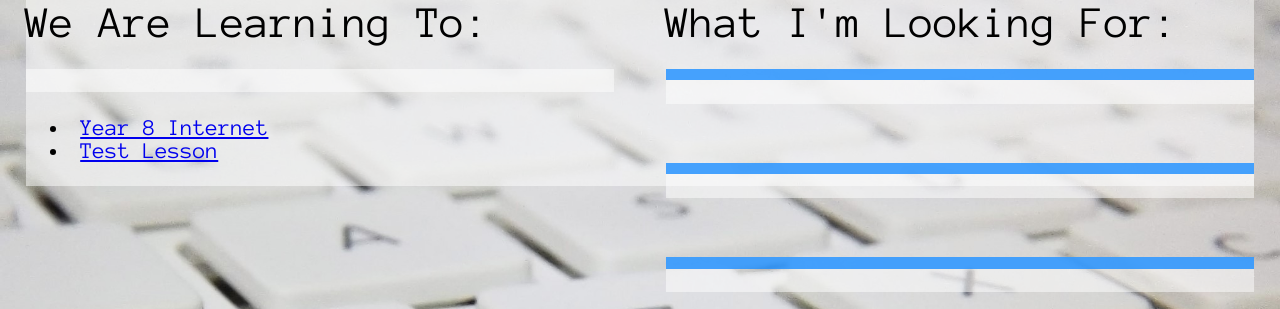
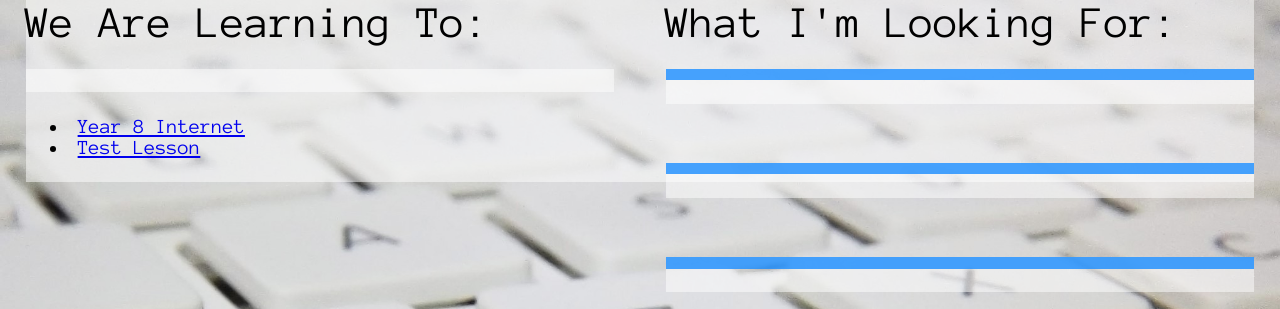
Before and after one commit to MalphasWats/computing.codes, a Jekyll site: the page built from index.html, in a window 1280 px wide. Shown: the top 309 px of the page. Built offline with Jekyll 4.4.1, drawn with Linux system fonts in a browser that asks for light colours; Markdown is read by kramdown in place of the engine named in the settings.

Commit message:
font size tweak

```diff
--- a/style/style.css
+++ b/style/style.css
@@ -34,7 +34,7 @@ body
     width:100%;
     height:100%;
 
-    font-size:1.8vw;
+    font-size:1.6vw;
 
     background-image:url('default_background.jpg');
     background-size:100%;
```
